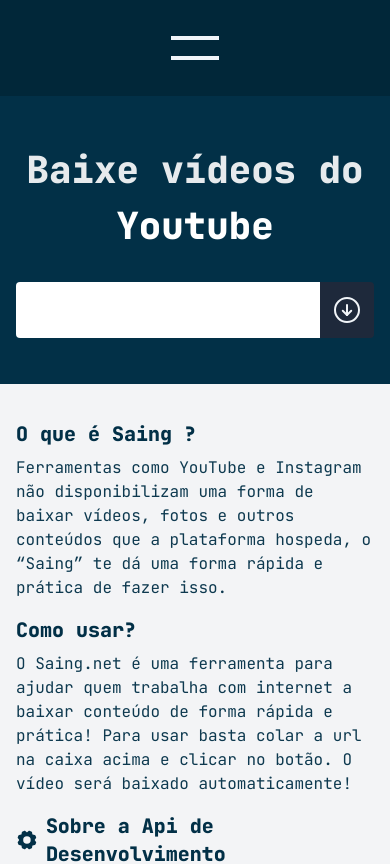
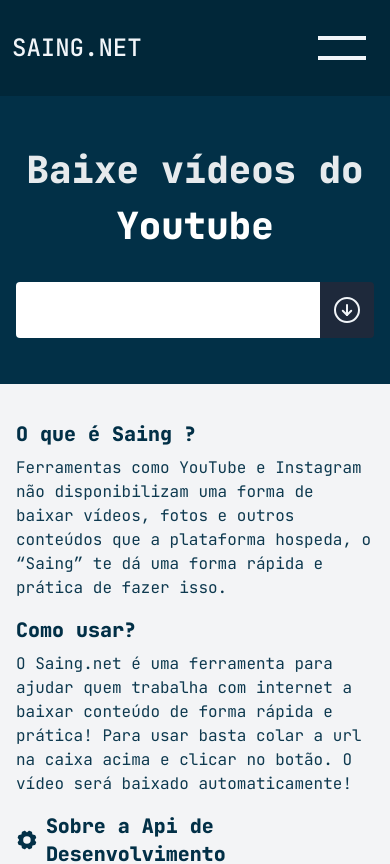
Before and after one commit to jsalexsandro/saing, a Next.js app: page / in a window 390 px wide. Shown: the top 864 px of the page. Built offline with nearby package versions, Linux system fonts and the light colour scheme.

Commit message:
fix:Adjusted colors of Menu

```diff
--- a/src/components/Header.tsx
+++ b/src/components/Header.tsx
@@ -4,7 +4,7 @@
   const { set: MenuFunction } = useMenuInfo()
 
   return (
-    <header className="w-full h-24 flex items-center justify-center bg-marine-600">
+    <header className="max-sm:justify-between w-full h-24 flex items-center justify-center bg-marine-600">
       <div className="max-sm:hidden w-[600px] flex items-center justify-between">
         <div>
           <h1 className="text-2xl text-slate-100">
@@ -30,6 +30,12 @@
 
       {/* 44 center */}
 
+      <div className="sm:hidden px-3 text-slate-100 font-medium text-2xl">
+        <p>
+          SAING.NET
+        </p>
+      </div>
+
       <div onClick={ MenuFunction } className="sm:hidden">
         <button aria-label="Abri o menu" className="w-24 h-24 flex flex-col gap-3 items-center justify-center">
           <span id="dash-1" className="w-12 h-1 transition-all absolute top-9  bg-slate-100" />
--- a/src/components/Menu.tsx
+++ b/src/components/Menu.tsx
@@ -6,7 +6,7 @@
   if (!isOpen) return null
 
   return (
-    <menu className="sm:hidden bg-marine-500 border-b-2 border-marine-600">
+    <menu className="sm:hidden bg-marine-600 shadow-md">
       <div>
         <ul className="text-lg text-slate-100">
           <li className="px-4 py-1">
--- a/src/pages/_app.tsx
+++ b/src/pages/_app.tsx
@@ -3,9 +3,6 @@
 
 export default function App({ Component, pageProps }: AppProps) {
   return (
-    <>
-      <Component {...pageProps} />
-      <script async src="https://pagead2.googlesyndication.com/pagead/js/adsbygoogle.js?client=ca-pub-5229654791822120" crossOrigin="anonymous"></script>
-    </>
+    <Component {...pageProps} />
   )
 }
--- a/src/pages/_document.tsx
+++ b/src/pages/_document.tsx
@@ -6,7 +6,8 @@
     <Html lang="pt-br">
       <Head>
         <link rel="preconnect" href="https://fonts.gstatic.com" crossOrigin=""/>
-        <link href="https://fonts.googleapis.com/css2?family=JetBrains+Mono:ital,wght@0,100;0,200;0,400;0,500;0,600;0,700;0,800;1,100;1,200;1,300;1,400;1,500;1,600;1,700;1,800&display=swap" rel="stylesheet"/>
+        <link rel="preconnect" href="https://fonts.googleapis.com" />
+        <link href="https://fonts.googleapis.com/css2?family=JetBrains+Mono:ital,wght@0,100;0,200;0,400;0,500;0,600;0,700;0,800;1,100;1,200;1,300;1,400;1,500;1,600;1,700;1,800&family=Roboto:ital,wght@0,100;0,300;0,400;0,500;0,700;0,900;1,100;1,300;1,400;1,500;1,700;1,900&display=swap" rel="stylesheet" />
         <meta name="google-site-verification" content="XNgvOQq81TS-u9Dc1RpLttMMU0lG_vlRhH16PyZNCOo" />
         <title>
           SAING.NET
```
